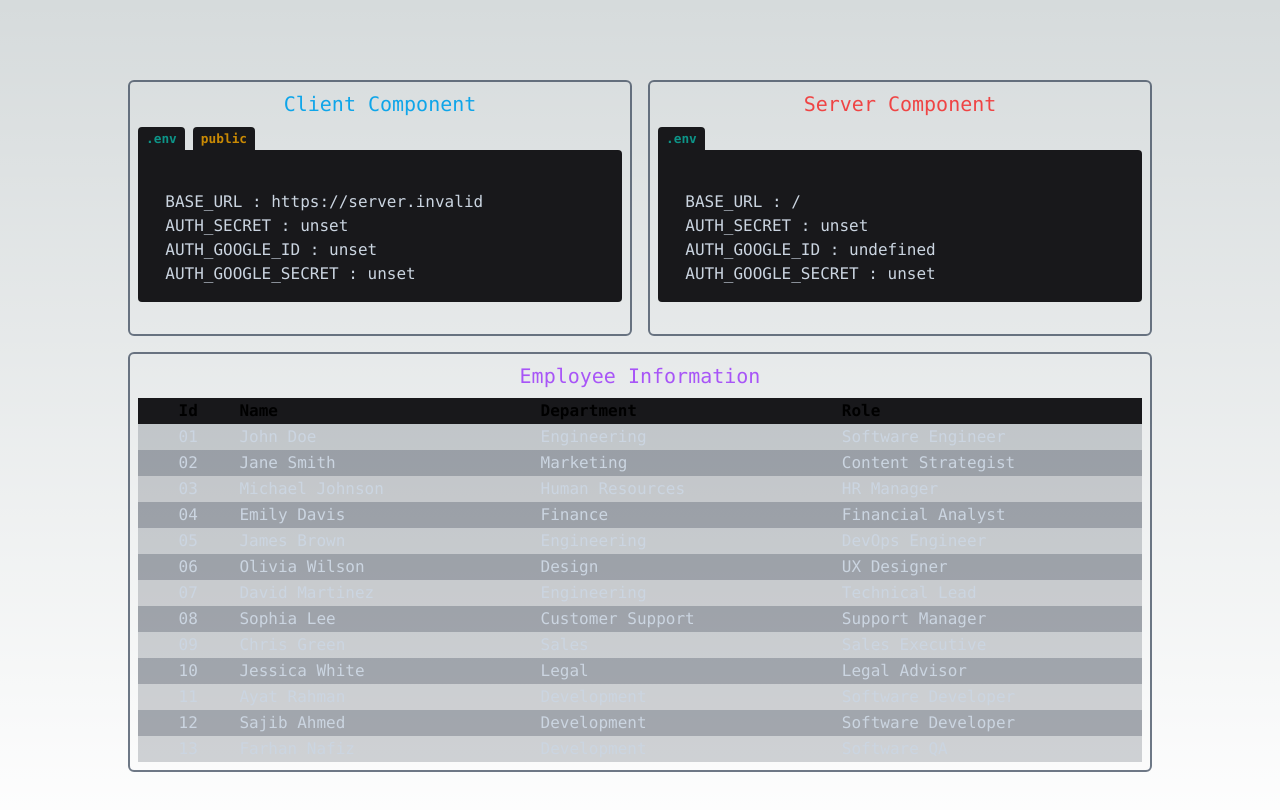
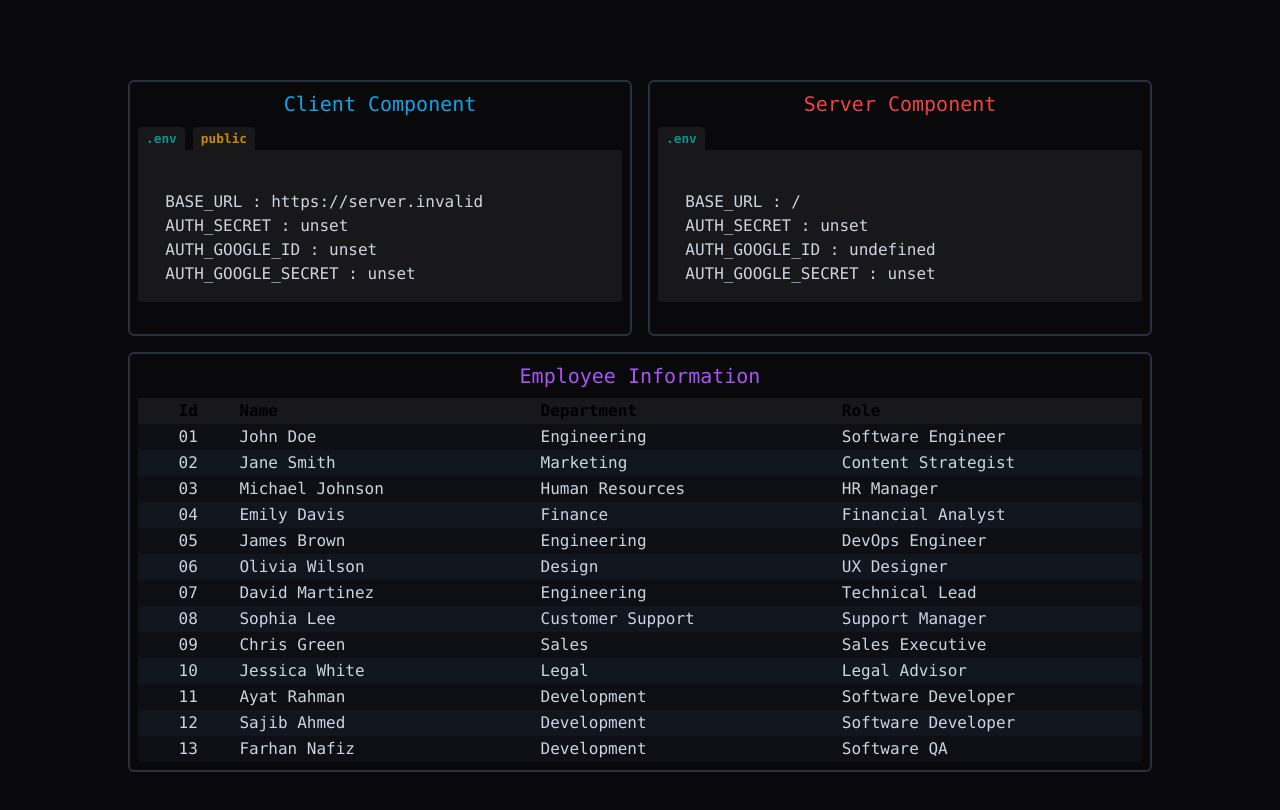
Before and after one commit to proatik/nextjs-docker-cicd, a Next.js app: page / in a window 1280 px wide. Shown: the top 810 px of the page. Built offline with nearby package versions, Linux system fonts and the light colour scheme; no server answers.

Commit message:
Fix the background color issue

```diff
--- a/src/app/page.tsx
+++ b/src/app/page.tsx
@@ -5,7 +5,7 @@ import BasicInformation from "@/components/BasicInformation";
 
 const Home = () => {
   return (
-    <main className="flex min-h-screen flex-col items-center justify-between py-20">
+    <main className="flex min-h-screen flex-col items-center justify-between py-20 bg-zinc-950">
       <div className="z-10 w-full max-w-5xl grid grid-cols-2 gap-4 justify-between font-mono">
         <ClientComponent />
         <ServerComponent />
```
